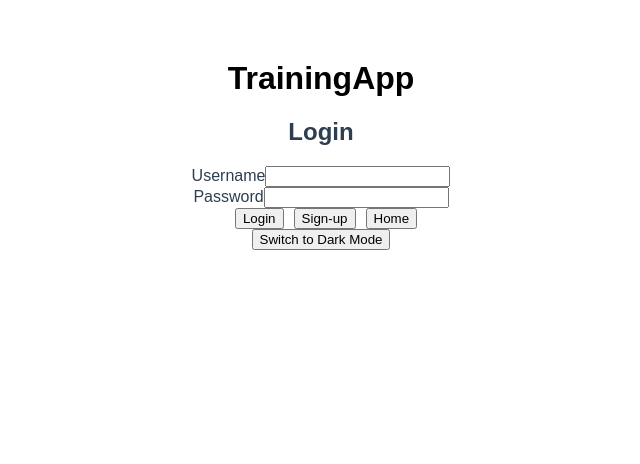
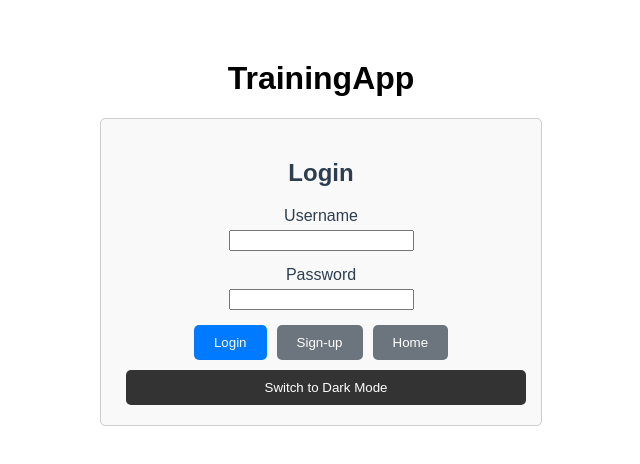
Before and after one commit to AntonioLabinjan/Projekt_PI, a Vue app: page /login in a window 1280 px wide. Shown: the top 464 px of the page, without its empty margins (319-959 px from the left). Built offline with nearby package versions, Linux system fonts and the light colour scheme.

Commit message:
Update LogIn.vue

```diff
--- a/src/components/LogIn.vue
+++ b/src/components/LogIn.vue
@@ -67,8 +67,72 @@ export default {
 
 <style scoped>
 /*dark mode */
-.dark-mode {
+.login-container {
+  max-width: 400px;
+  margin: 0 auto;
+  padding: 20px;
+  border: 1px solid #ccc;
+  border-radius: 5px;
+  background-color: #f9f9f9;
+}
+
+h2 {
+  text-align: center;
+  margin-bottom: 20px;
+}
+
+.form-group {
+  margin-bottom: 15px;
+}
+
+label {
+  display: block;
+  margin-bottom: 5px;
+}
+
+.input {
+  width: 100%;
+  padding: 10px;
+  border: 1px solid #ccc;
+  border-radius: 5px;
+}
+
+.button-group {
+  text-align: center;
+}
+
+.btn {
+  padding: 10px 20px;
+  margin: 0 5px;
+  border: none;
+  border-radius: 5px;
+  cursor: pointer;
+}
+
+.btn-primary {
+  background-color: #007bff;
+  color: #fff;
+}
+
+.btn-secondary {
+  background-color: #6c757d;
+  color: #fff;
+}
+
+.btn-dark {
+  margin-top: 10px;
+  display: block;
+  width: 100%;
   background-color: #333;
   color: #fff;
 }
+
+.btn-dark:hover {
+  background-color: #555;
+}
+
+.login-container.dark-mode {
+  background-color: #000;
+  color: #fff;
+}
 </style>
```
